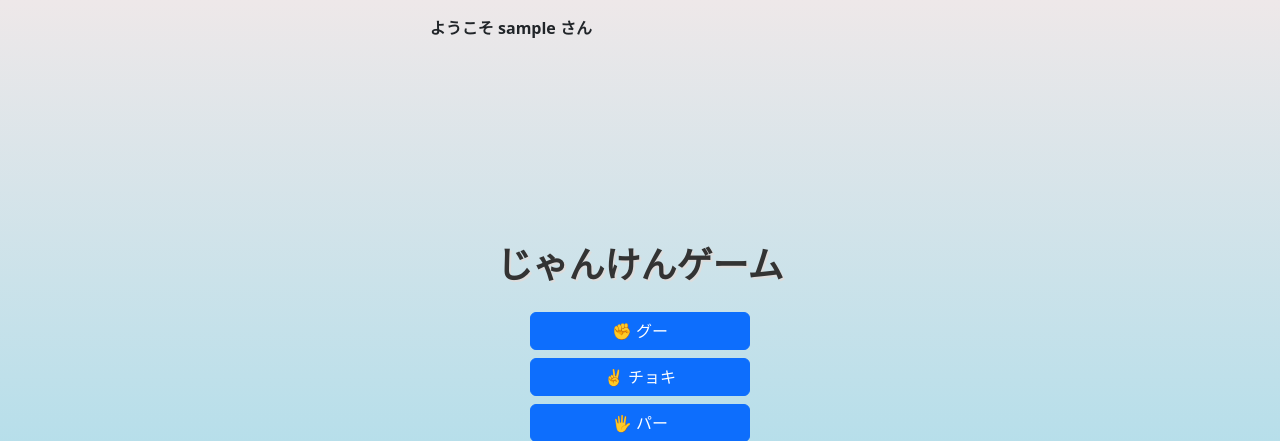
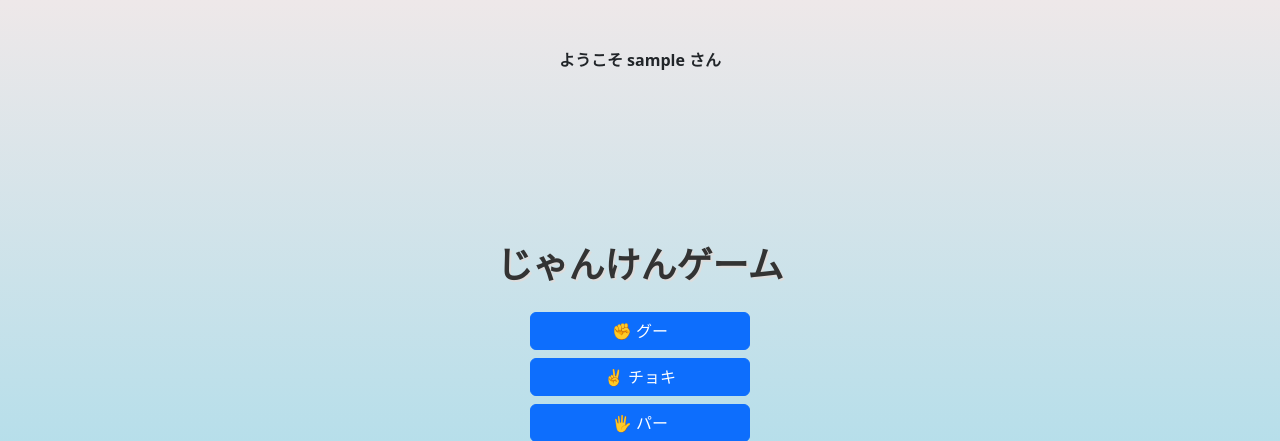
Before and after one commit to yuki-kobayashi/janken-game, a Spring Boot app: page / in a window 1280 px wide. Shown: the top 441 px of the page. Run offline with Spring Boot 4, Linux system fonts and the light colour scheme; the visitor is signed in with stand-in values (Sample User, id 1); some of the project's set-up classes (security, data sources, template engines, error pages and the like) are left out, and stand-ins take their place.

Commit message:
ユーザー名の表示位置調整

```diff
--- a/src/main/resources/templates/index.html
+++ b/src/main/resources/templates/index.html
@@ -7,7 +7,7 @@
     <link rel="stylesheet" th:href="@{/style.css}">
 </head>
 <body class="bg-light d-flex justify-content-center align-items-center vh-100">
-    <div class="position-absolute top-0 end-50 mt-3 me-5 text-end">
+    <div class="position-absolute top-0 mt-5 text-end">
         <span class="fw-bold">ようこそ <span th:text="${username}"></span> さん</span>
     </div>
 
```
